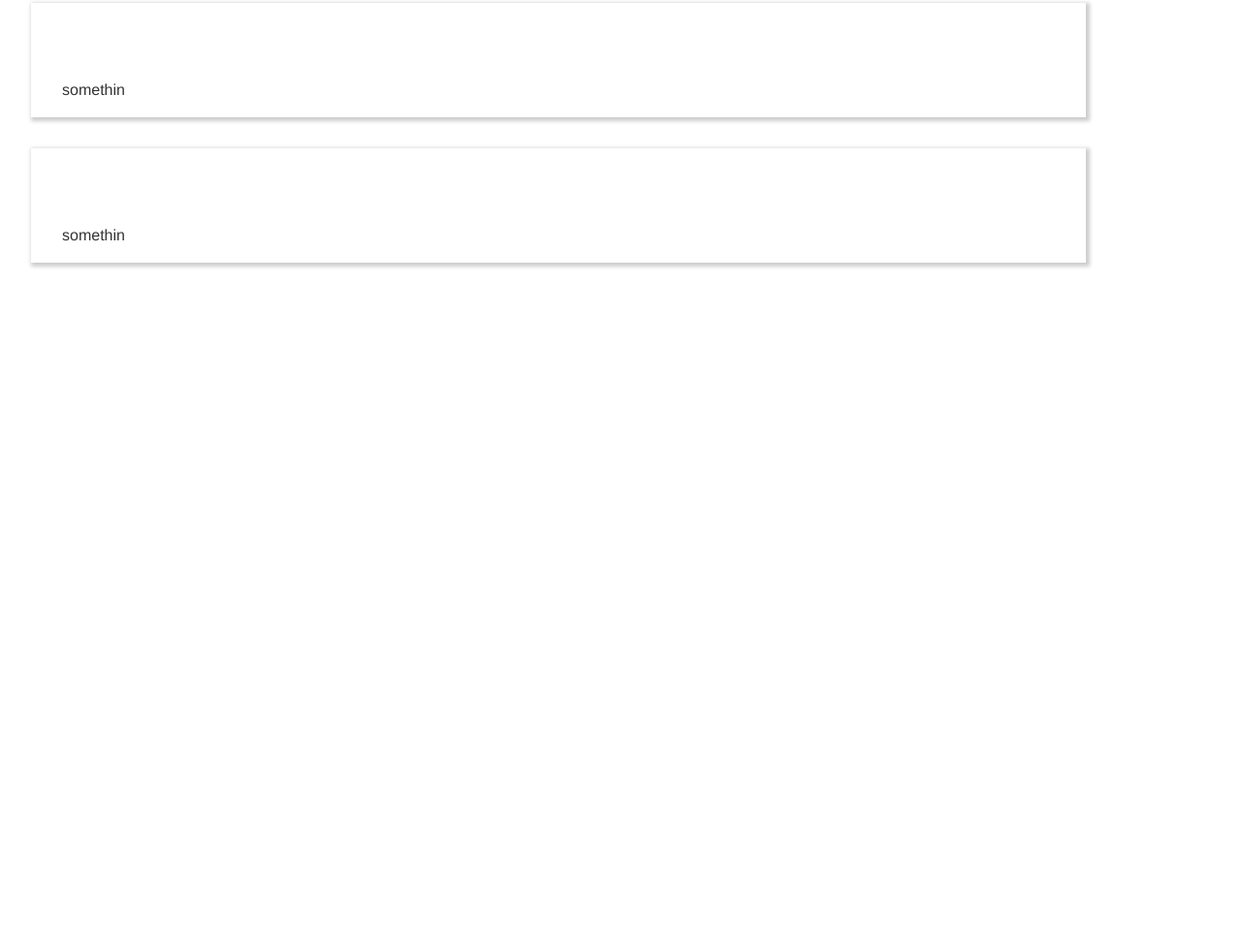
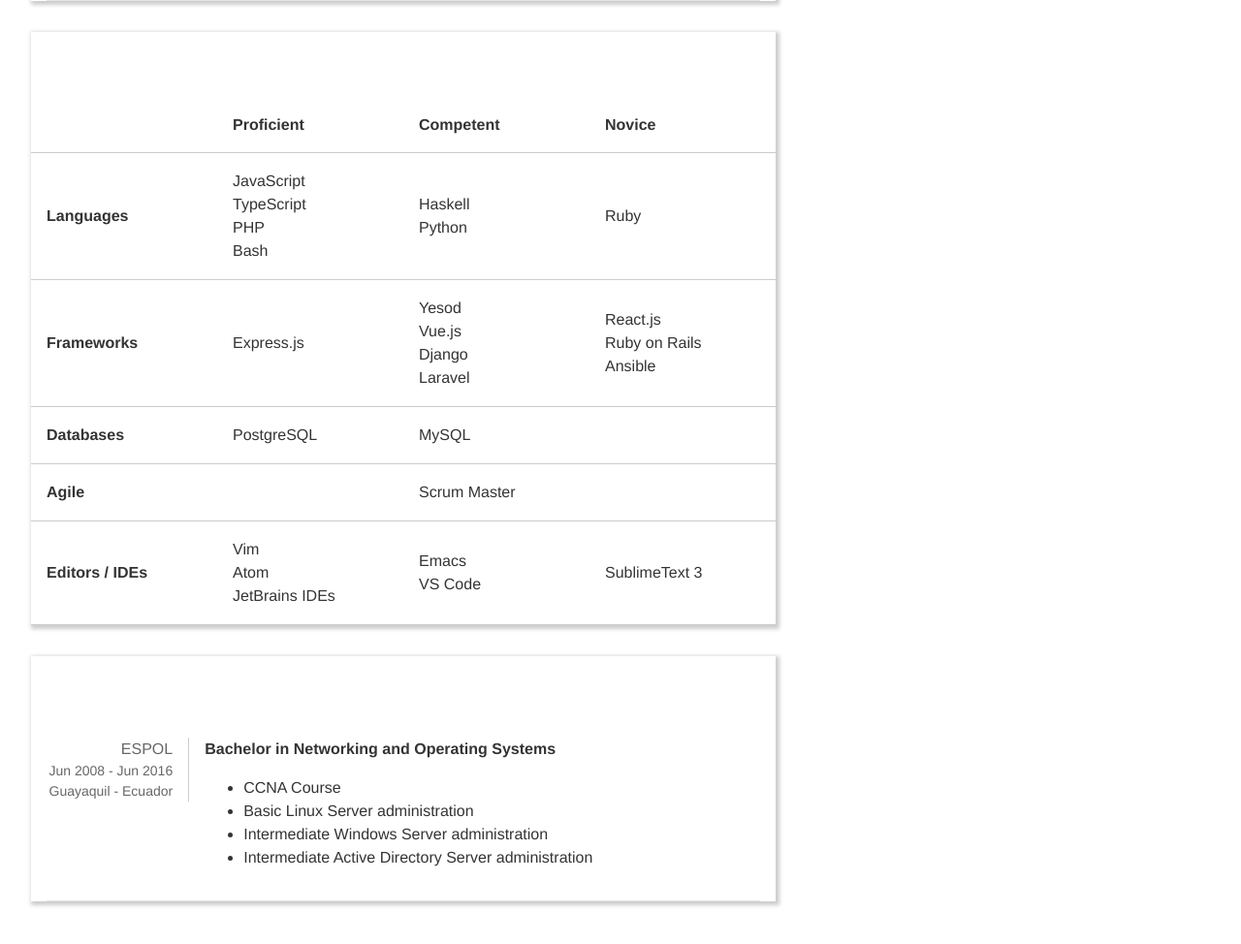
Before and after one commit to well1791/resume, a website built with Parcel: page src/index.pug in a window 1280 px wide. Shown: the part 1276-2250 px from the top of the page at 97% size. Before the commit the page ends 1691 px from the top, so only its background shows below. Built offline with nearby package versions, Linux system fonts and the light colour scheme.

Commit message:
Add skills

```diff
--- a/src/index.pug
+++ b/src/index.pug
@@ -8,7 +8,7 @@
 
     section.w-100.bg-dark-teal-90.pv4.pl4.shadow-5
       .f1.f-subheadline-ns.lh-title.white Wellington Mendoza
-      .f3.f2-ns.pl3.white-80 Web Developer
+      .f3.f2-ns.pl3.white-80 Full-Stack Web Developer
 
     section.w-100.dt.pl5.bg-light-teal-90.pv4.f5.lh-copy
       .fl.pr2.tr.white-80.dn.db-ns
@@ -29,14 +29,15 @@
           a.link.white.no-underline.ph1(target="_blank" href="https://www.linkedin.com/in/wellington-mendoza-826931127/")
             img(src="../assets/img/icons/in14px.png" height="18" width="18")
 
-    section.ph4.lh-copy.w-90-ns
-      section.bg-white.mv4.bg-white.black-80.shadow-3
-        .bg-dark-teal-90.white.pv3.ph4.f4 Experience
+    section.ph4.lh-copy
+      section.bg-white.mv4.bg-white.black-80.shadow-3.mw7
+        .bg-dark-teal-90.white.pv3.ph4.f3 Experience
         .ph3-ns
           .dt.w-100.pv3.bb.b--black-10
             .fl.w-20.tr.pr3.br.b--black-20.black-60.f5
               div Stack Builders
-              div Jul 2016 - Aug 2018
+              .f6 Jul 2016 - Aug 2018
+              .f6 Quito - Ecuador
             .fl.w-80.pl3.measure-wide
               .b T1 - Web Developer
               p.
@@ -54,14 +55,16 @@
           .dt.w-100.pv3.bb.b--black-10
             .fl.w-20.tr.pr3.br.b--black-20.black-60.f5
               div FUNIBER
-              div Dic 2013 - Jul 2016
+              .f6 Dec 2013 - Jul 2016
+              .f6 Guayaquil - Ecuador
             .fl.w-80.pl3.measure-wide
               .b Middle - Web Developer
               p.
-                This was my <strong>first</strong> job as programmer.
+                This was my <strong>first</strong> job as a programmer.
                 I worked on a SPA reengineering from an old PHP version
                 to a new one. There, I was able to contribute into their
-                core framework both in front-end and back-end sides.
+                core framework, both in front-end and back-end sides.
+                <br>
                 Also, I consider these initiatives as my
                 first good contributions to the company:
 
@@ -80,7 +83,8 @@
           .dt.w-100.pv3.bb.b--black-10
             .fl.w-20.tr.pr3.br.b--black-20.black-60.f5
               div EDCOM - ESPOL
-              div 2012 - 2013
+              .f6 2012 - 2013
+              .f6 Guayaquil - Ecuador
             .fl.w-80.pl3.measure-wide
               .b Junior - Seminar Assistant (Linux Server Administration Seminar)
 
@@ -93,20 +97,113 @@
 
               div <b>Tech Stack:</b> <code>Centos Server v6.3</code>.
 
-      section.bg-white.mv4.bg-white.black-80.shadow-3
-        .bg-dark-teal-90.white.pv3.ph4.f4 Skills
-        .ph4.pv3 somethin
+      section.bg-white.mv4.bg-white.black-80.shadow-3.mw7
+        .bg-dark-teal-90.white.pv3.ph4.f3 Skills
+        table.w-100.collapse
+          tbody
+            tr.bb.b--black-20
+              th.w-25.tl
+              th.w-25.pa3.tl Proficient
+              th.w-25.pa3.tl Competent
+              th.w-25.pa3.tl Novice
 
-      section.bg-white.mv4.bg-white.black-80.shadow-3
-        .w-100.bg-dark-teal-90.white.pv3.ph4.f4 Education
-        .ph4.pv3 somethin
+            tr.bb.b--black-20
+              td.pa3.b Languages
+              td.pl3.tl
+                p.
+                  JavaScript
+                  <br>
+                  TypeScript
+                  <br>
+                  PHP
+                  <br>
+                  Bash
+              td.pl3.tl
+                p.
+                  Haskell
+                  <br>
+                  Python
+              td.pl3.tl
+                p.
+                  Ruby
+
+            tr.bb.b--black-20
+              td.pa3.b Frameworks
+              td.pl3.tl
+                p.
+                  Express.js
+              td.pl3.tl
+                p.
+                  Yesod
+                  <br>
+                  Vue.js
+                  <br>
+                  Django
+                  <br>
+                  Laravel
+              td.pl3.tl
+                p.
+                  React.js
+                  <br>
+                  Ruby on Rails
+                  <br>
+                  Ansible
+
+            tr.bb.b--black-20
+              td.pa3.b Databases
+              td.pl3.tl
+                p.
+                  PostgreSQL
+              td.pl3.tl
+                p.
+                  MySQL
+              td
+
+            tr.bb.b--black-20
+              td.pa3.b Agile
+              td
+              td.pl3.tl
+                p.
+                  Scrum Master
+              td
+
+            tr.bb.b--black-20
+              td.pa3.b Editors / IDEs
+              td.pl3.tl
+                p.
+                  Vim
+                  <br>
+                  Atom
+                  <br>
+                  JetBrains IDEs
+              td.pl3.tl
+                p.
+                  Emacs
+                  <br>
+                  VS Code
+              td.pl3.tl
+                p.
+                  SublimeText 3
+
+      section.bg-white.mv4.bg-white.black-80.shadow-3.mw7
+        .bg-dark-teal-90.white.pv3.ph4.f3 Education
+        .ph3-ns
+          .dt.w-100.pv3.bb.b--black-10
+            .fl.w-20.tr.pr3.br.b--black-20.black-60.f5
+              div ESPOL
+              .f6 Jun 2008 - Jun 2016
+              .f6 Guayaquil - Ecuador
+            .fl.w-80.pl3.measure-wide
+              .b Bachelor in Networking and Operating Systems
+              ul
+                li CCNA Course
+                li Basic Linux Server administration
+                li Intermediate Windows Server administration
+                li Intermediate Active Directory Server administration
 
     section.w-100.dt.pl5.white.bg-light-teal-90.pv4
       .f5.lh-copy
         section.
-          Languages
-
-        section.
-          Interests - About Me
+          Languages - Interests - About Me
 
     script(src="../index.js")
```
Also changed, not shown: readme.md, screenshots/resume-draft2.png (added).
